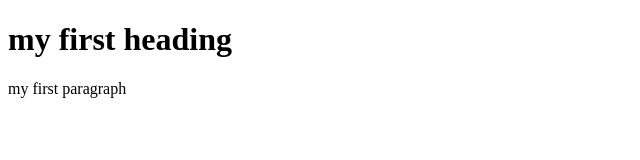
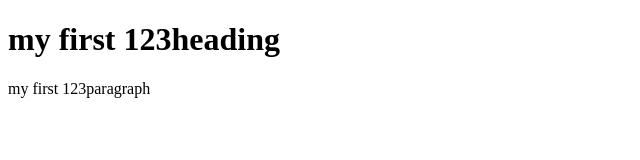
Before and after one commit to ych0602/Test, a plain HTML site: page index.html in a window 1280 px wide. Shown: the whole page, without its empty margins (0-640 px from the left). Drawn offline with Linux system fonts and the light colour scheme.

Commit message:
commit 1

```diff
--- a/index.html
+++ b/index.html
@@ -2,8 +2,8 @@
 <html>
 <body>
 
-<h1>my first heading</h1>
-<p>my first paragraph</p>
+<h1>my first 123heading</h1>
+<p>my first 123paragraph</p>
 
 </body>
 </html>
```
